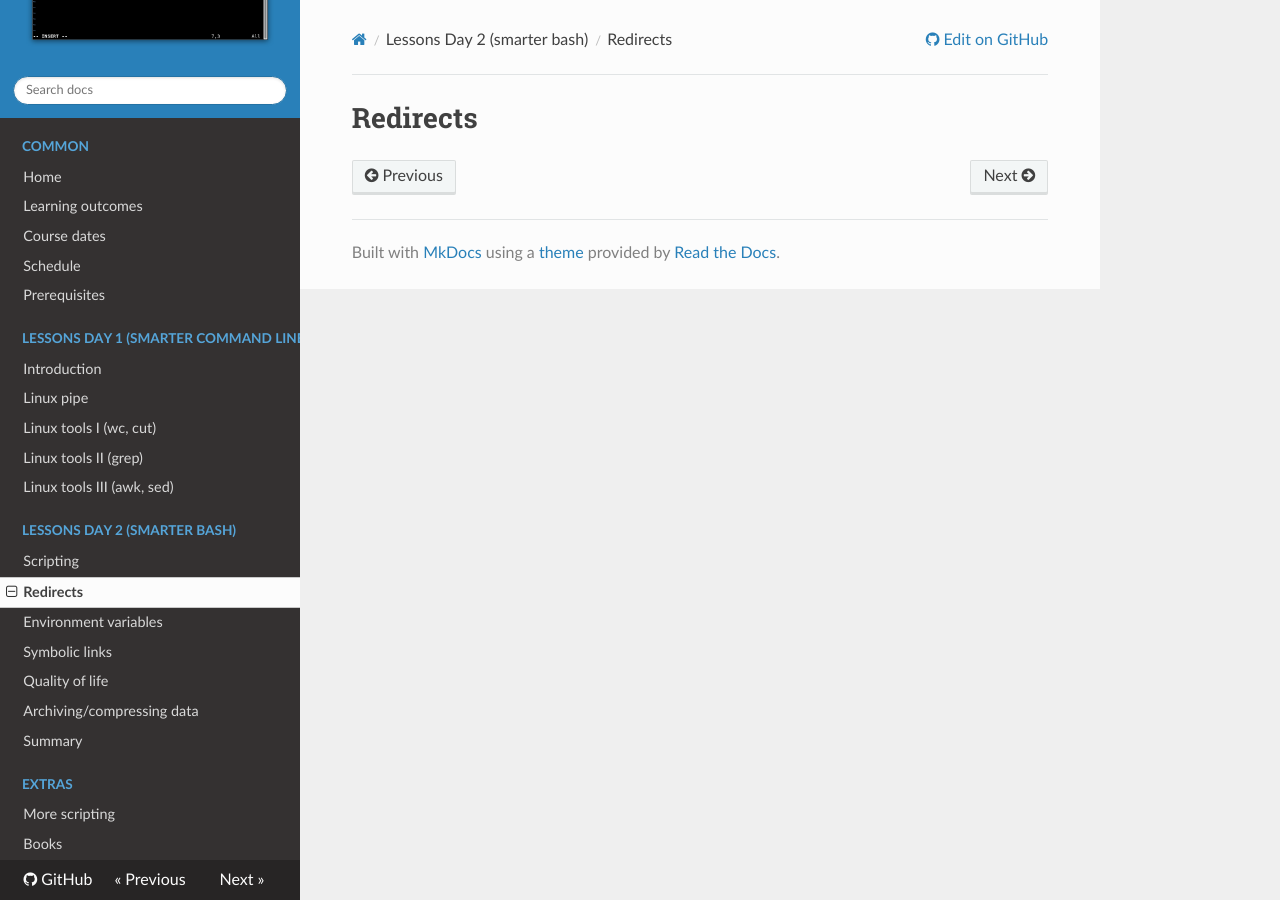
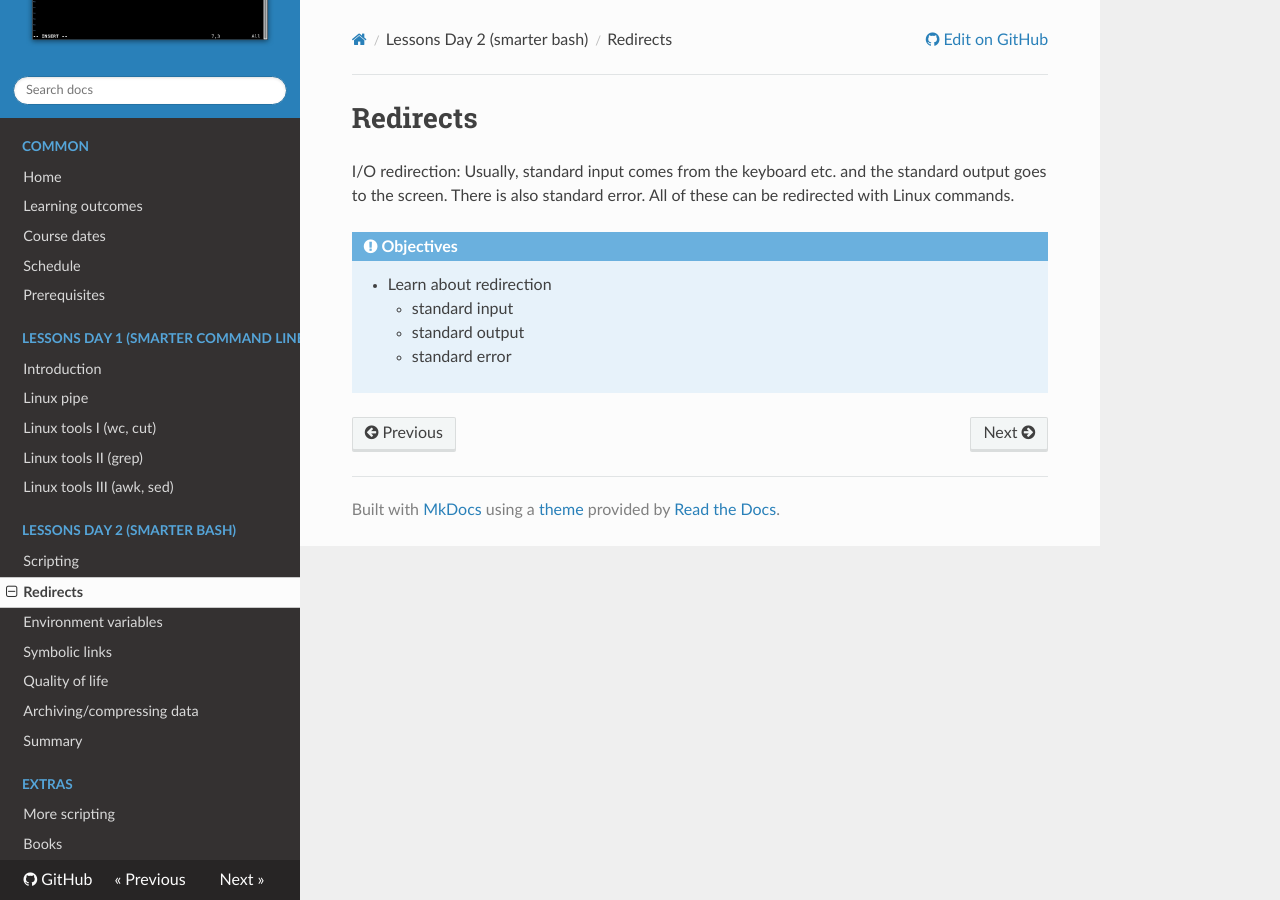
Before and after one commit to UPPMAX/linux-command-line-201, an MkDocs documentation site: the page built from docs/sessions/redirects.md, in a window 1280 px wide. Built offline with MkDocs 1.6.1, drawn with Linux system fonts in a browser that asks for light colours; nearby versions of some CDN libraries.

Commit message:
Adding objectives

```diff
--- a/docs/sessions/redirects.md
+++ b/docs/sessions/redirects.md
@@ -1,3 +1,12 @@
 <!-- markdownlint-disable MD013 --><!-- Let's break the 80 characters per line -->
 <!-- markdownlint-disable MD009 --><!-- Let's stop checking for trailing spaces -->
 # Redirects
+
+I/O redirection: Usually, standard input comes from the keyboard etc. and the standard output goes to the screen. There is also standard error. All of these can be redirected with Linux commands.
+
+!!! note "Objectives"
+
+    - Learn about redirection
+        - standard input
+        - standard output
+        - standard error
```
